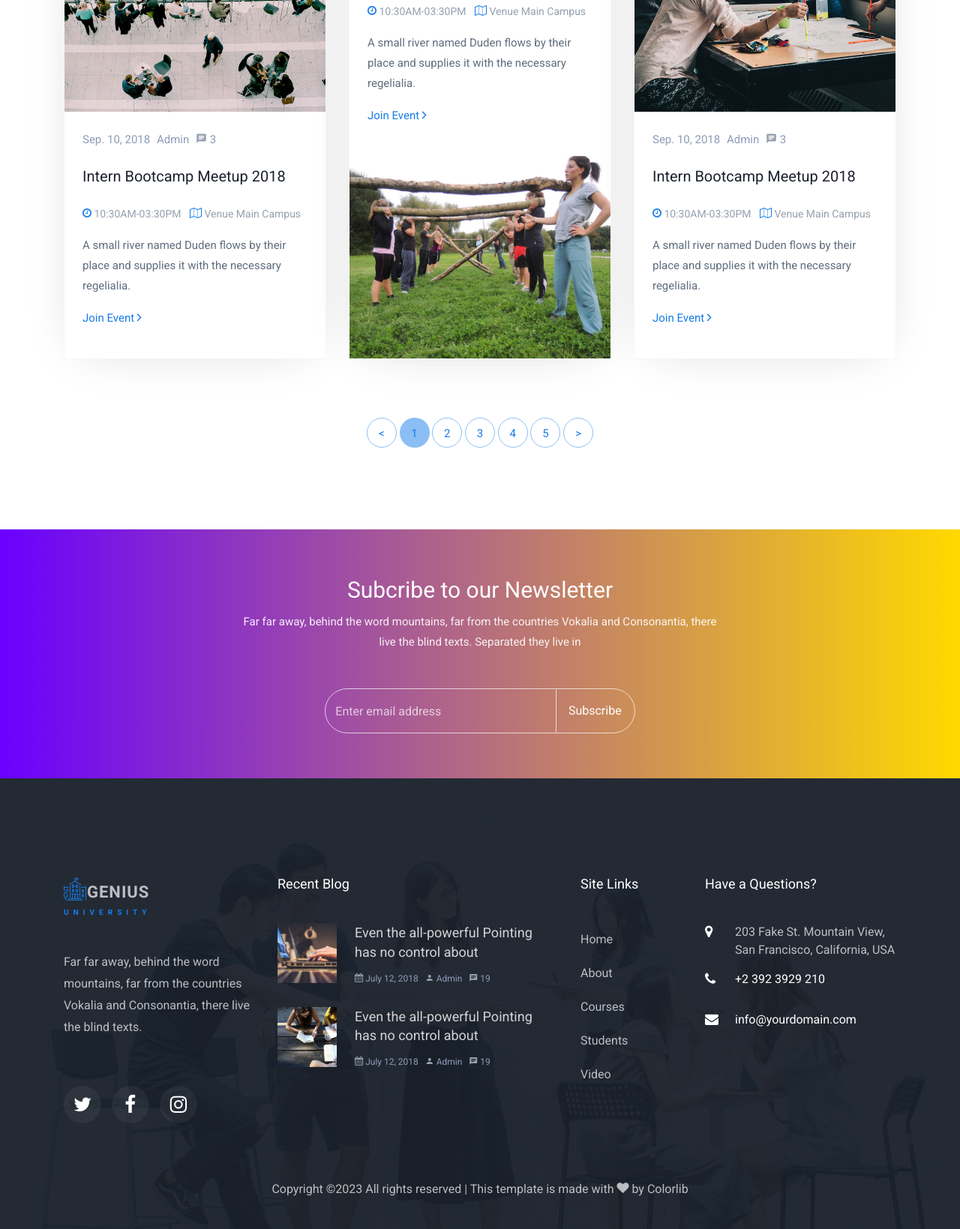
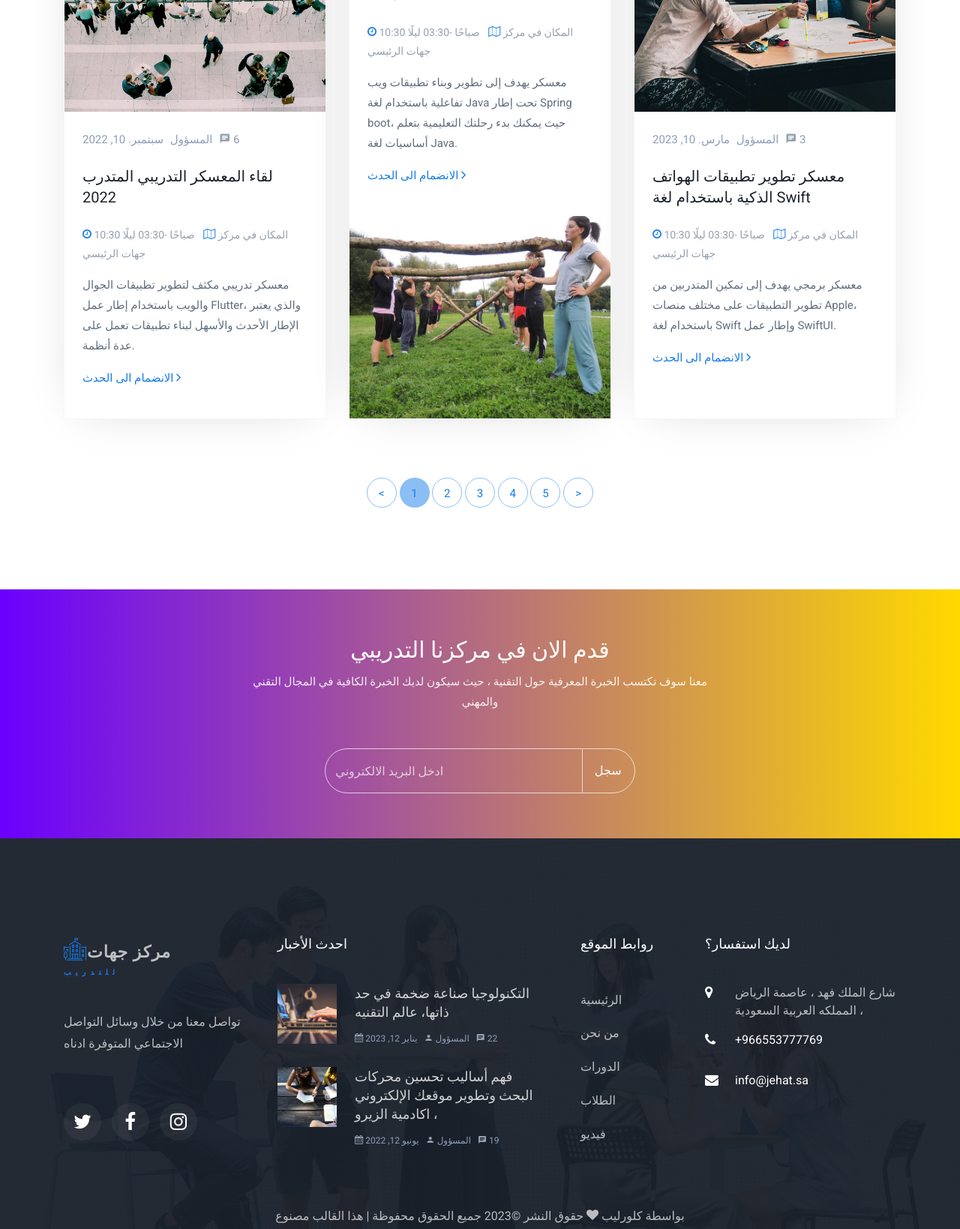
Before and after one commit to Mousa0099/J-training, a plain HTML site: page ar/event.html in a window 1280 px wide. Shown: the part 906-2545 px from the top of the page at 75% size. Drawn offline with Linux system fonts and the light colour scheme; some packages are replaced by stand-ins of ours; no server answers; files whose address does not match are found by name.

Commit message:
events done

```diff
--- a/ar/event.html
+++ b/ar/event.html
@@ -1,7 +1,7 @@
 <!DOCTYPE html>
 <html lang="en">
   <head>
-    <title>Genius - Free Bootstrap 4 Template by Colorlib</title>
+    <title> مركز جهات للتدريب - الفعاليات </title>
     <meta charset="utf-8">
     <meta name="viewport" content="width=device-width, initial-scale=1, shrink-to-fit=no">
 
@@ -30,21 +30,21 @@
 
   <nav class="navbar navbar-expand-lg navbar-dark ftco_navbar bg-dark ftco-navbar-light" id="ftco-navbar">
     <div class="container">
-      <a class="navbar-brand" href="index.html"><i class="flaticon-university"></i>Genius <br><small>University</small></a>
+      <a class="navbar-brand" href="index.html"><i class="flaticon-university"></i>مركز جهات  <br><small>للتدريب</small></a>
       <button class="navbar-toggler" type="button" data-toggle="collapse" data-target="#ftco-nav" aria-controls="ftco-nav" aria-expanded="false" aria-label="Toggle navigation">
-        <span class="oi oi-menu"></span> Menu
+        <span class="oi oi-menu"></span> قائمه
       </button>
 
       <div class="collapse navbar-collapse" id="ftco-nav">
         <ul class="navbar-nav ml-auto">
-          <li class="nav-item"><a href="index.html" class="nav-link">Home</a></li>
-          <li class="nav-item"><a href="about.html" class="nav-link">About</a></li>
-          <li class="nav-item"><a href="course.html" class="nav-link">Courses</a></li>
-          <li class="nav-item"><a href="teacher.html" class="nav-link">Teacher</a></li>
-          <li class="nav-item"><a href="blog.html" class="nav-link">Blog</a></li>
-          <li class="nav-item active"><a href="event.html" class="nav-link">Events</a></li>
-          <li class="nav-item"><a href="contact.html" class="nav-link">Contact</a></li>
-          <li class="nav-item cta"><a href="contact.html" class="nav-link"><span>Apply Now!</span></a></li>
+          <li class="nav-item"><a href="index.html" class="nav-link">الرئيسية</a></li>
+          <li class="nav-item"><a href="about.html" class="nav-link">من نحن </a></li>
+          <li class="nav-item"><a href="course.html" class="nav-link">الدورات</a></li>
+          <li class="nav-item"><a href="teacher.html" class="nav-link">المدربين</a></li>
+          <li class="nav-item"><a href="blog.html" class="nav-link">الأخبار</a></li>
+          <li class="nav-item active"><a href="event.html" class="nav-link">الفعاليات</a></li>
+          <li class="nav-item"><a href="contact.html" class="nav-link">تواصل معنا</a></li>
+          <li class="nav-item cta"><a href="contact.html" class="nav-link"><span>قدم الآن</span></a></li>
         </ul>
       </div>
     </div>
@@ -56,8 +56,8 @@
       <div class="container">
         <div class="row no-gutters slider-text align-items-center justify-content-center" data-scrollax-parent="true">
           <div class="col-md-8 ftco-animate text-center">
-            <p class="breadcrumbs"><span class="mr-2"><a href="index.html">Home</a></span> <span>Event</span></p>
-            <h1 class="mb-3 bread">Events</h1>
+            <p class="breadcrumbs"><span class="mr-2"><a href="index.html">الرئيسية</a></span> <span>فعالية</span></p>
+            <h1 class="mb-3 bread">الفعاليات</h1>
           </div>
         </div>
       </div>
@@ -72,14 +72,14 @@
               </a>
               <div class="text p-4 d-block">
               	<div class="meta mb-3">
-                  <div><a href="#">Sep. 10, 2018</a></div>
-                  <div><a href="#">Admin</a></div>
-                  <div><a href="#" class="meta-chat"><span class="icon-chat"></span> 3</a></div>
+                  <div><a href="#">سبتمبر. 10, 2022</a></div>
+                  <div><a href="#">المسؤول</a></div>
+                  <div><a href="#" class="meta-chat"><span class="icon-chat"></span> 6</a></div>
                 </div>
-                <h3 class="heading mb-4"><a href="#">Intern Bootcamp Meetup 2018</a></h3>
-                <p class="time-loc"><span class="mr-2"><i class="icon-clock-o"></i> 10:30AM-03:30PM</span> <span><i class="icon-map-o"></i> Venue Main Campus</span></p>
-                <p>A small river named Duden flows by their place and supplies it with the necessary regelialia.</p>
-                <p><a href="event.html">Join Event <i class="ion-ios-arrow-forward"></i></a></p>
+                <h3 class="heading mb-4"><a href="#">لقاء المعسكر التدريبي المتدرب 2022</a></h3>
+                <p class="time-loc"><span class="mr-2"><i class="icon-clock-o"></i> 10:30 صباحًا -03:30 ليلًا</span> <span><i class="icon-map-o"></i> المكان في مركز جهات الرئيسي</span></p>
+                <p> معسكر تدريبي مكثف لتطوير تطبيقات الجوال والويب باستخدام إطار عمل Flutter، والذي يعتبر الإطار الأحدث والأسهل لبناء تطبيقات تعمل على عدة أنظمة.</p>
+                <p><a href="event.html">الانضمام الى الحدث  <i class="ion-ios-arrow-forward"></i></a></p>
               </div>
             </div>
           </div>
@@ -89,14 +89,14 @@
               </a>
               <div class="text p-4 d-block">
               	<div class="meta mb-3">
-                  <div><a href="#">Sep. 10, 2018</a></div>
-                  <div><a href="#">Admin</a></div>
-                  <div><a href="#" class="meta-chat"><span class="icon-chat"></span> 3</a></div>
+                  <div><a href="#">يناير. 10, 2021</a></div>
+                  <div><a href="#">المسؤول </a></div>
+                  <div><a href="#" class="meta-chat"><span class="icon-chat"></span> 15</a></div>
                 </div>
-                <h3 class="heading mb-4"><a href="#">Intern Bootcamp Meetup 2018</a></h3>
-                <p class="time-loc"><span class="mr-2"><i class="icon-clock-o"></i> 10:30AM-03:30PM</span> <span><i class="icon-map-o"></i> Venue Main Campus</span></p>
-                <p>A small river named Duden flows by their place and supplies it with the necessary regelialia.</p>
-                <p><a href="event.html">Join Event <i class="ion-ios-arrow-forward"></i></a></p>
+                <h3 class="heading mb-4"><a href="#">معسكر تطوير مواقع الويب باستخدام لغة JAVA</a></h3>
+                <p class="time-loc"><span class="mr-2"><i class="icon-clock-o"></i>  10:30 صباحًا -03:30 ليلًا </span> <span><i class="icon-map-o"></i> المكان في مركز جهات الرئيسي</span></p>
+                <p> معسكر يهدف إلى تطوير وبناء تطبيقات ويب تفاعلية باستخدام لغة Java تحت إطار Spring boot، حيث يمكنك بدء رحلتك التعليمية بتعلم أساسيات لغة Java.</p>
+                <p><a href="event.html">الانضمام الى الحدث <i class="ion-ios-arrow-forward"></i></a></p>
               </div>
             </div>
           </div>
@@ -106,14 +106,14 @@
               </a>
               <div class="text p-4 d-block">
               	<div class="meta mb-3">
-                  <div><a href="#">Sep. 10, 2018</a></div>
-                  <div><a href="#">Admin</a></div>
+                  <div><a href="#">مارس. 10, 2023</a></div>
+                  <div><a href="#">المسؤول</a></div>
                   <div><a href="#" class="meta-chat"><span class="icon-chat"></span> 3</a></div>
                 </div>
-                <h3 class="heading mb-4"><a href="#">Intern Bootcamp Meetup 2018</a></h3>
-                <p class="time-loc"><span class="mr-2"><i class="icon-clock-o"></i> 10:30AM-03:30PM</span> <span><i class="icon-map-o"></i> Venue Main Campus</span></p>
-                <p>A small river named Duden flows by their place and supplies it with the necessary regelialia.</p>
-                <p><a href="event.html">Join Event <i class="ion-ios-arrow-forward"></i></a></p>
+                <h3 class="heading mb-4"><a href="#">معسكر تطوير تطبيقات الهواتف الذكية باستخدام لغة Swift</a></h3>
+                <p class="time-loc"><span class="mr-2"><i class="icon-clock-o"></i>  10:30 صباحًا -03:30 ليلًا </span> <span><i class="icon-map-o"></i> المكان في مركز جهات الرئيسي</span></p>
+                <p>معسكر برمجي يهدف إلى تمكين المتدربين من تطوير التطبيقات على مختلف منصات Apple، باستخدام لغة Swift وإطار عمل SwiftUI.</p>
+                <p><a href="event.html">الانضمام الى الحدث <i class="ion-ios-arrow-forward"></i></a></p>
               </div>
             </div>
           </div>
@@ -141,14 +141,14 @@
         <div class="container">
           <div class="row d-flex justify-content-center">
             <div class="col-md-7 text-center heading-section heading-section-white ftco-animate">
-              <h2>Subcribe to our Newsletter</h2>
-              <p>Far far away, behind the word mountains, far from the countries Vokalia and Consonantia, there live the blind texts. Separated they live in</p>
+              <h2>قدم الان في مركزنا التدريبي</h2>
+              <p> معنا سوف تكتسب الخبرة المعرفية حول التقنية ، حيث سيكون لديك الخبرة الكافية في المجال التقني والمهني </p>
               <div class="row d-flex justify-content-center mt-5">
                 <div class="col-md-8">
                   <form action="#" class="subscribe-form">
                     <div class="form-group d-flex">
-                      <input type="text" class="form-control" placeholder="Enter email address">
-                      <input type="submit" value="Subscribe" class="submit px-3">
+                      <input type="text" class="form-control" placeholder="ادخل البريد الالكتروني">
+                      <input type="submit" value="سجل" class="submit px-3">
                     </div>
                   </form>
                 </div>
@@ -165,8 +165,8 @@
         <div class="row mb-5">
           <div class="col-md-3">
             <div class="ftco-footer-widget mb-4">
-              <h2><a class="navbar-brand" href="index.html"><i class="flaticon-university"></i>Genius <br><small>University</small></a></h2>
-              <p>Far far away, behind the word mountains, far from the countries Vokalia and Consonantia, there live the blind texts.</p>
+              <h2><a class="navbar-brand" href="index.html"><i class="flaticon-university"></i>مركز جهات  <br><small>للتدريب </small></a></h2>
+              <p>تواصل معنا من خلال وسائل التواصل الاجتماعي المتوفرة ادناه </p>
               <ul class="ftco-footer-social list-unstyled float-md-left float-lft mt-5">
                 <li class="ftco-animate"><a href="#"><span class="icon-twitter"></span></a></li>
                 <li class="ftco-animate"><a href="#"><span class="icon-facebook"></span></a></li>
@@ -176,25 +176,25 @@
           </div>
           <div class="col-md-4">
             <div class="ftco-footer-widget mb-4">
-              <h2 class="ftco-heading-2">Recent Blog</h2>
+              <h2 class="ftco-heading-2">احدث الأخبار</h2>
               <div class="block-21 mb-4 d-flex">
                 <a class="blog-img mr-4" style="background-image: url(images/image_1.jpg);"></a>
                 <div class="text">
-                  <h3 class="heading"><a href="#">Even the all-powerful Pointing has no control about</a></h3>
+                  <h3 class="heading"><a href="#">التكنولوجيا صناعة ضخمة في حد ذاتها، عالم التقنيه </a></h3>
                   <div class="meta">
-                    <div><a href="#"><span class="icon-calendar"></span> July 12, 2018</a></div>
-                    <div><a href="#"><span class="icon-person"></span> Admin</a></div>
-                    <div><a href="#"><span class="icon-chat"></span> 19</a></div>
+                    <div><a href="#"><span class="icon-calendar"></span> يناير 12, 2023</a></div>
+                    <div><a href="#"><span class="icon-person"></span> المسؤول</a></div>
+                    <div><a href="#"><span class="icon-chat"></span> 22</a></div>
                   </div>
                 </div>
               </div>
               <div class="block-21 mb-4 d-flex">
                 <a class="blog-img mr-4" style="background-image: url(images/image_2.jpg);"></a>
                 <div class="text">
-                  <h3 class="heading"><a href="#">Even the all-powerful Pointing has no control about</a></h3>
+                  <h3 class="heading"><a href="#">فهم أساليب تحسين محركات البحث وتطوير موقعك الإلكتروني ، اكادمية الزيرو </a></h3>
                   <div class="meta">
-                    <div><a href="#"><span class="icon-calendar"></span> July 12, 2018</a></div>
-                    <div><a href="#"><span class="icon-person"></span> Admin</a></div>
+                    <div><a href="#"><span class="icon-calendar"></span> يونيو 12, 2022</a></div>
+                    <div><a href="#"><span class="icon-person"></span> المسؤول</a></div>
                     <div><a href="#"><span class="icon-chat"></span> 19</a></div>
                   </div>
                 </div>
@@ -203,24 +203,24 @@
           </div>
           <div class="col-md-2">
              <div class="ftco-footer-widget mb-4 ml-md-4">
-              <h2 class="ftco-heading-2">Site Links</h2>
+              <h2 class="ftco-heading-2">روابط الموقع</h2>
               <ul class="list-unstyled">
-                <li><a href="#" class="py-2 d-block">Home</a></li>
-                <li><a href="#" class="py-2 d-block">About</a></li>
-                <li><a href="#" class="py-2 d-block">Courses</a></li>
-                <li><a href="#" class="py-2 d-block">Students</a></li>
-                <li><a href="#" class="py-2 d-block">Video</a></li>
+                <li><a href="#" class="py-2 d-block">الرئيسية</a></li>
+                <li><a href="#" class="py-2 d-block">من نحن</a></li>
+                <li><a href="#" class="py-2 d-block">الدورات</a></li>
+                <li><a href="#" class="py-2 d-block">الطلاب</a></li>
+                <li><a href="#" class="py-2 d-block">فيديو</a></li>
               </ul>
             </div>
           </div>
           <div class="col-md-3">
             <div class="ftco-footer-widget mb-4">
-            	<h2 class="ftco-heading-2">Have a Questions?</h2>
+            	<h2 class="ftco-heading-2">لديك استفسار؟ </h2>
             	<div class="block-23 mb-3">
 	              <ul>
-	                <li><span class="icon icon-map-marker"></span><span class="text">203 Fake St. Mountain View, San Francisco, California, USA</span></li>
-	                <li><a href="#"><span class="icon icon-phone"></span><span class="text">+2 392 3929 210</span></a></li>
-	                <li><a href="#"><span class="icon icon-envelope"></span><span class="text">info@yourdomain.com</span></a></li>
+	                <li><span class="icon icon-map-marker"></span><span class="text">شارع الملك فهد ، عاصمة الرياض ، المملكه العربية السعودية </span></li>
+	                <li><a href="#"><span class="icon icon-phone"></span><span class="text">+966553777769</span></a></li>
+	                <li><a href="#"><span class="icon icon-envelope"></span><span class="text">info@jehat.sa</span></a></li>
 	              </ul>
 	            </div>
             </div>
@@ -230,7 +230,7 @@
           <div class="col-md-12 text-center">
 
             <p><!-- Link back to Colorlib can't be removed. Template is licensed under CC BY 3.0. -->
-  Copyright &copy;<script>document.write(new Date().getFullYear());</script> All rights reserved | This template is made with <i class="icon-heart" aria-hidden="true"></i> by <a href="https://colorlib.com" target="_blank">Colorlib</a>
+  حقوق النشر &copy;<script>document.write(new Date().getFullYear());</script> جميع الحقوق محفوظة | هذا القالب مصنوع <i class="icon-heart" aria-hidden="true"></i> بواسطة <a href="https://colorlib.com" target="_blank">كلورليب </a>
   <!-- Link back to Colorlib can't be removed. Template is licensed under CC BY 3.0. --></p>
           </div>
         </div>
```
